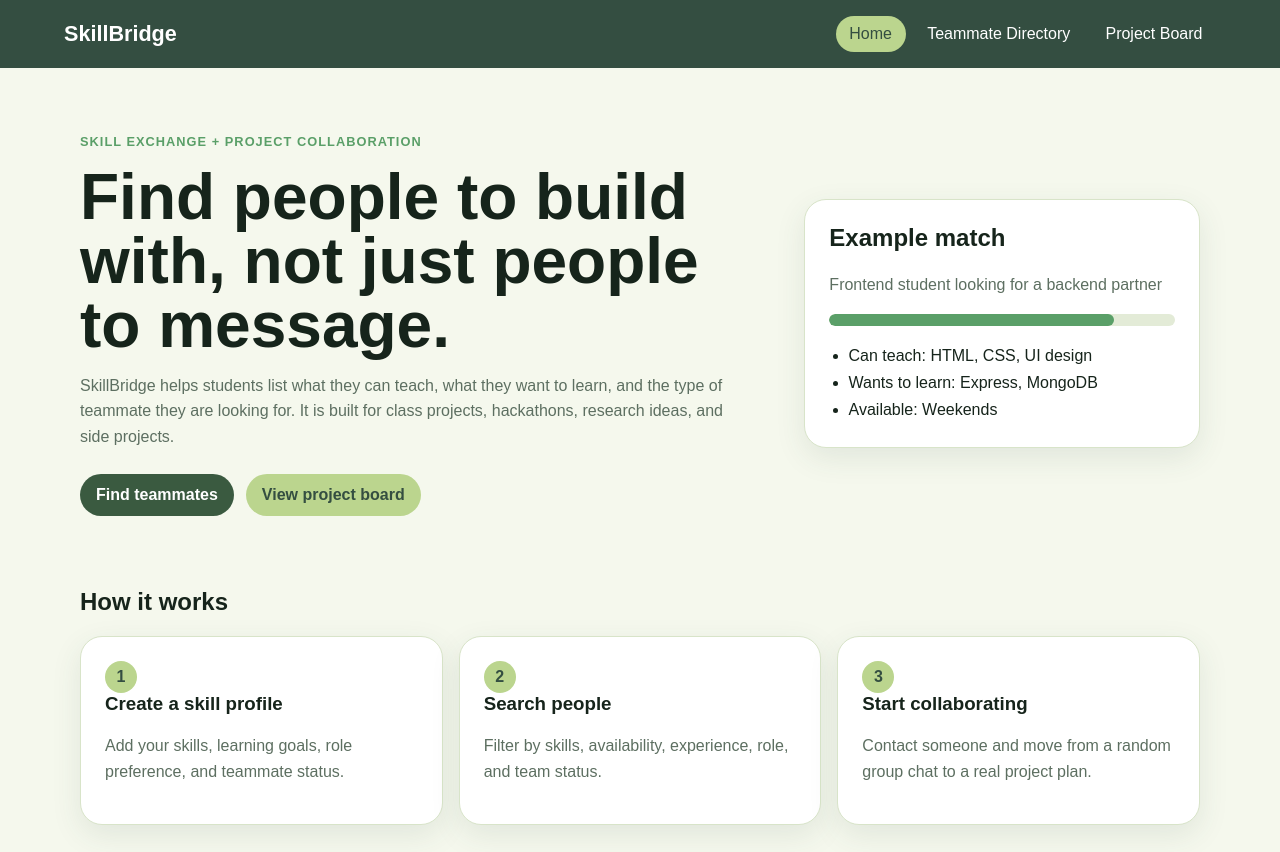
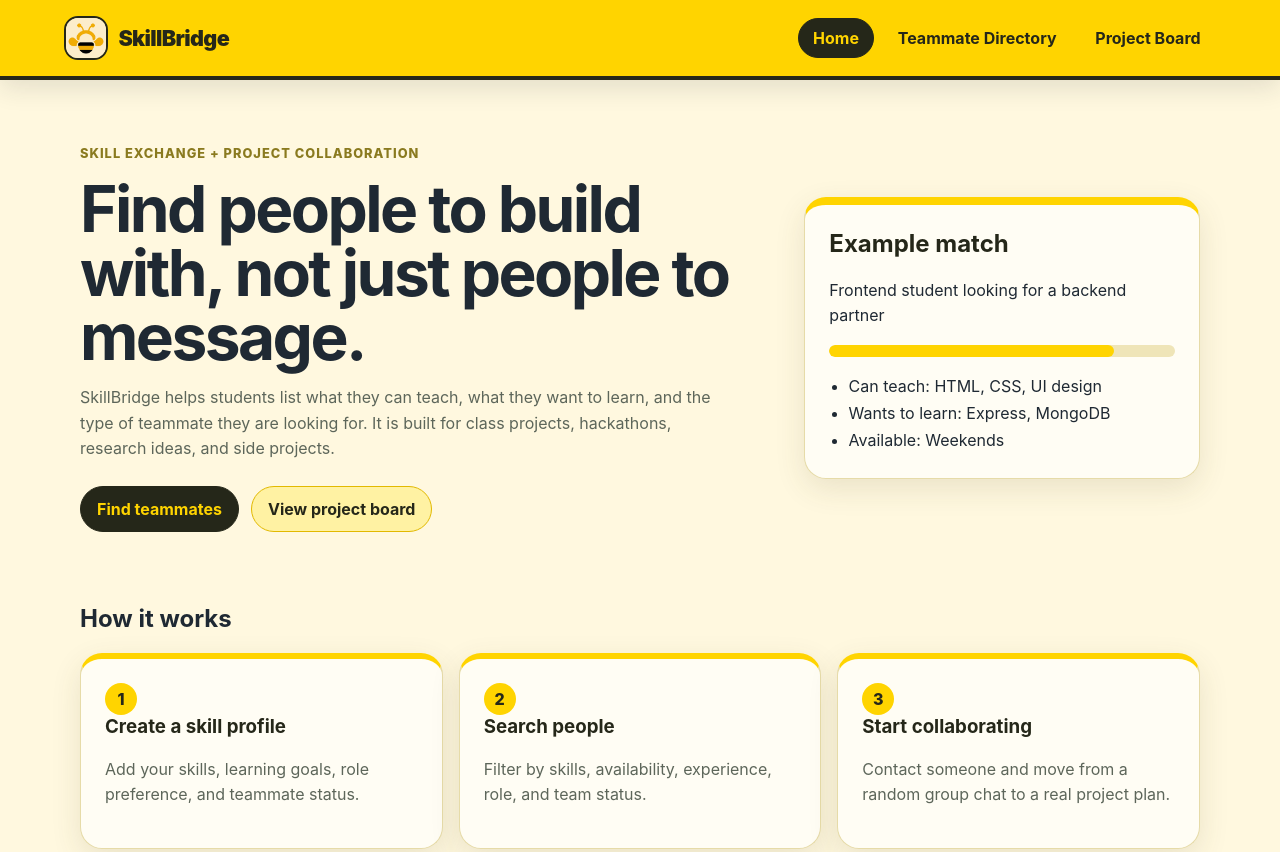
Before and after one commit to AkhilanAnbu/SkillBridge, a website: page public/index.html in a window 1280 px wide. Shown: the top 852 px of the page. Drawn offline with Linux system fonts and the light colour scheme.

Commit message:
Updated UI and flavicon on all pages and added projectboard

```diff
--- a/public/css/base.css
+++ b/public/css/base.css
@@ -1,24 +1,50 @@
 :root {
-  --brunswick: #344e41;
-  --hunter: #3a5a40;
-  --fern: #588157;
-  --shamrock: #5a9f68;
-  --pistachio: #bbd58e;
-  --page: #f5f8ed;
-  --text: #16241b;
-  --muted: #5d6f61;
-  --line: #d8e4c9;
+  --sunflower: #ffd400;
+  --soft-yellow: #fff2a3;
+  --deep-yellow: #e2b900;
+
+  --charcoal: #2f3122;
+  --charcoal-dark: #252719;
+
+  --page: #fff8df;
+  --surface: #fffdf4;
+  --surface-soft: #fff4bf;
+
+  --text: #1f2933;
+  --muted: #5d665a;
+  --line: #e6dba8;
+  --shadow: rgba(80, 70, 30, 0.12);
+
+  --brunswick: #2f3122;
+  --hunter: #4a4d32;
+  --fern: #8a7a1f;
+  --shamrock: #ffd400;
+  --pistachio: #fff2a3;
+
+  --danger: #8f3a32;
 }
 
 * {
   box-sizing: border-box;
 }
 
+html {
+  color-scheme: light;
+}
+
 body {
   margin: 0;
   color: var(--text);
   background: var(--page);
-  font-family: Arial, Helvetica, sans-serif;
+  font-family:
+    Inter,
+    ui-sans-serif,
+    system-ui,
+    -apple-system,
+    BlinkMacSystemFont,
+    "Segoe UI",
+    Arial,
+    sans-serif;
 }
 
 a {
@@ -39,30 +65,63 @@ textarea {
   border: 1px solid var(--line);
   border-radius: 10px;
   padding: 0.75rem;
+  color: var(--text);
   background: white;
+}
+
+input::placeholder,
+textarea::placeholder {
+  color: #8b8f82;
+}
+
+input:focus,
+select:focus,
+textarea:focus {
+  border-color: var(--deep-yellow);
+  outline: 3px solid rgba(255, 212, 0, 0.35);
+  outline-offset: 2px;
 }
 
 label {
   display: block;
   margin: 0.9rem 0 0.35rem;
-  color: var(--hunter);
+  color: var(--charcoal-dark);
   font-weight: 700;
 }
 
 .site-header {
+  position: sticky;
+  top: 0;
+  z-index: 10;
   display: flex;
   align-items: center;
   justify-content: space-between;
   gap: 1rem;
+  border-bottom: 4px solid var(--charcoal-dark);
   padding: 1rem 5vw;
-  color: white;
-  background: var(--brunswick);
+  color: var(--charcoal-dark);
+  background: var(--sunflower);
+  box-shadow: 0 8px 24px rgba(31, 41, 51, 0.12);
 }
 
 .logo {
+  display: inline-flex;
+  align-items: center;
+  gap: 0.65rem;
+  color: var(--charcoal-dark);
   font-size: 1.35rem;
-  font-weight: 800;
+  font-weight: 900;
+  letter-spacing: -0.03em;
   text-decoration: none;
+}
+
+.logo-image {
+  width: 44px;
+  height: 44px;
+  border: 2px solid var(--charcoal-dark);
+  border-radius: 14px;
+  object-fit: cover;
+  background: var(--soft-yellow);
 }
 
 nav {
@@ -72,15 +131,19 @@ nav {
 }
 
 nav a {
+  border: 1px solid transparent;
   border-radius: 999px;
-  padding: 0.55rem 0.85rem;
+  padding: 0.55rem 0.9rem;
+  color: var(--charcoal-dark);
+  font-weight: 750;
   text-decoration: none;
 }
 
 nav a:hover,
 nav a[aria-current="page"] {
-  color: var(--brunswick);
-  background: var(--pistachio);
+  border-color: var(--charcoal-dark);
+  color: var(--sunflower);
+  background: var(--charcoal-dark);
 }
 
 .section-wrap {
@@ -91,8 +154,10 @@ nav a[aria-current="page"] {
 
 h1 {
   margin: 0 0 1rem;
+  color: var(--text);
   font-size: clamp(2.2rem, 5vw, 4.2rem);
   line-height: 1;
+  letter-spacing: -0.04em;
 }
 
 h2,
@@ -101,15 +166,20 @@ p {
   margin-top: 0;
 }
 
+h2,
+h3 {
+  color: var(--text);
+}
+
 p {
   color: var(--muted);
   line-height: 1.6;
 }
 
 .eyebrow {
-  color: var(--shamrock);
+  color: var(--fern);
   font-size: 0.8rem;
-  font-weight: 800;
+  font-weight: 850;
   letter-spacing: 0.08em;
   text-transform: uppercase;
 }
@@ -119,36 +189,57 @@ p {
   display: inline-flex;
   align-items: center;
   justify-content: center;
-  border: 0;
+  border: 1px solid var(--charcoal-dark);
   border-radius: 999px;
   padding: 0.75rem 1rem;
-  color: white;
-  background: var(--hunter);
-  font-weight: 700;
+  color: var(--sunflower);
+  background: var(--charcoal-dark);
+  font-weight: 750;
   text-decoration: none;
   cursor: pointer;
+  transition:
+    background 160ms ease,
+    color 160ms ease,
+    transform 160ms ease,
+    box-shadow 160ms ease;
 }
 
 .button:hover,
 .small-button:hover {
-  background: var(--shamrock);
+  color: var(--charcoal-dark);
+  background: var(--sunflower);
+  transform: translateY(-1px);
+  box-shadow: 0 8px 20px rgba(80, 70, 30, 0.14);
 }
 
 .secondary {
-  color: var(--brunswick);
-  background: var(--pistachio);
+  border-color: var(--deep-yellow);
+  color: var(--charcoal-dark);
+  background: var(--soft-yellow);
+}
+
+.secondary:hover {
+  color: var(--sunflower);
+  background: var(--charcoal-dark);
 }
 
 .danger {
-  background: #8f3a32;
+  border-color: var(--danger);
+  color: white;
+  background: var(--danger);
+}
+
+.danger:hover {
+  color: white;
+  background: #a7473e;
 }
 
 .panel {
   border: 1px solid var(--line);
   border-radius: 18px;
   padding: 1.25rem;
-  background: white;
-  box-shadow: 0 8px 25px rgba(52, 78, 65, 0.08);
+  background: var(--surface);
+  box-shadow: 0 8px 25px var(--shadow);
 }
 
 .message {
@@ -158,9 +249,9 @@ p {
   max-width: 22rem;
   border-radius: 14px;
   padding: 1rem;
-  color: white;
-  background: var(--brunswick);
-  box-shadow: 0 10px 30px rgba(0, 0, 0, 0.18);
+  color: var(--sunflower);
+  background: var(--charcoal-dark);
+  box-shadow: 0 10px 30px rgba(31, 41, 51, 0.18);
 }
 
 .placeholder-page {
@@ -169,6 +260,7 @@ p {
 
 footer {
   padding: 2rem;
+  color: var(--muted);
   text-align: center;
 }
 
--- a/public/css/home.css
+++ b/public/css/home.css
@@ -23,12 +23,22 @@
   border: 1px solid var(--line);
   border-radius: 22px;
   padding: 1.5rem;
-  background: white;
-  box-shadow: 0 10px 30px rgba(52, 78, 65, 0.1);
+  background: var(--surface);
+  box-shadow: 0 10px 30px var(--shadow);
 }
 
 .match-card {
   align-self: center;
+  border-top: 8px solid var(--sunflower);
+}
+
+.match-card h2 {
+  color: var(--charcoal-dark);
+}
+
+.match-card p,
+.match-card li {
+  color: var(--text);
 }
 
 .match-card ul {
@@ -41,7 +51,7 @@
   height: 12px;
   overflow: hidden;
   border-radius: 999px;
-  background: #e3ebd7;
+  background: #efe5b8;
 }
 
 .meter span {
@@ -49,7 +59,7 @@
   width: 62%;
   height: 100%;
   border-radius: inherit;
-  background: var(--shamrock);
+  background: var(--sunflower);
   transition: width 400ms ease;
 }
 
@@ -59,15 +69,23 @@
   gap: 1rem;
 }
 
+.cards article {
+  border-top: 6px solid var(--sunflower);
+}
+
 .cards span {
   display: inline-grid;
   width: 2rem;
   height: 2rem;
   place-items: center;
   border-radius: 50%;
-  color: var(--brunswick);
-  background: var(--pistachio);
-  font-weight: 800;
+  color: var(--charcoal-dark);
+  background: var(--sunflower);
+  font-weight: 850;
+}
+
+.cards h3 {
+  color: var(--charcoal-dark);
 }
 
 @media (max-width: 850px) {
--- a/public/index.html
+++ b/public/index.html
@@ -9,14 +9,22 @@
       content="SkillBridge helps students find teammates, exchange skills, and start project collaborations."
     />
     <title>SkillBridge - Home</title>
-    <link rel="icon" type="image/svg+xml" href="./favicon.svg" />
+
+    <link rel="icon" type="image/png" href="/images/skillbridge-bee-logo.png" />
+    <link rel="apple-touch-icon" href="/images/skillbridge-bee-logo.png" />
+
     <link rel="stylesheet" href="./css/base.css" />
     <link rel="stylesheet" href="./css/home.css" />
     <script type="module" src="./js/homePage.js"></script>
   </head>
+
   <body>
     <header class="site-header">
-      <a class="logo" href="./index.html">SkillBridge</a>
+      <a class="logo" href="./index.html" aria-label="SkillBridge home">
+        <img class="logo-image" src="/images/skillbridge-bee-logo.png" alt="SkillBridge bee logo" />
+        <span>SkillBridge</span>
+      </a>
+
       <nav aria-label="Main navigation">
         <a aria-current="page" href="./index.html">Home</a>
         <a href="./teammates.html">Teammate Directory</a>
@@ -34,6 +42,7 @@
             type of teammate they are looking for. It is built for class projects, hackathons,
             research ideas, and side projects.
           </p>
+
           <div class="hero-actions">
             <a class="button" href="./teammates.html">Find teammates</a>
             <a class="button secondary" href="./project-board.html">View project board</a>
@@ -54,17 +63,20 @@
 
       <section class="section-wrap">
         <h2>How it works</h2>
+
         <div class="cards">
           <article>
             <span>1</span>
             <h3>Create a skill profile</h3>
             <p>Add your skills, learning goals, role preference, and teammate status.</p>
           </article>
+
           <article>
             <span>2</span>
             <h3>Search people</h3>
             <p>Filter by skills, availability, experience, role, and team status.</p>
           </article>
+
           <article>
             <span>3</span>
             <h3>Start collaborating</h3>
```
Also changed, not shown: public/css/project-board.css (+59 -19 lines), public/css/teammates.css (+37 -7 lines), public/project-board.html (+13 -2 lines), public/teammates.html (+13 -2 lines), public/favicon.svg (deleted), public/images/skillbridge-bee-logo.png (added).
